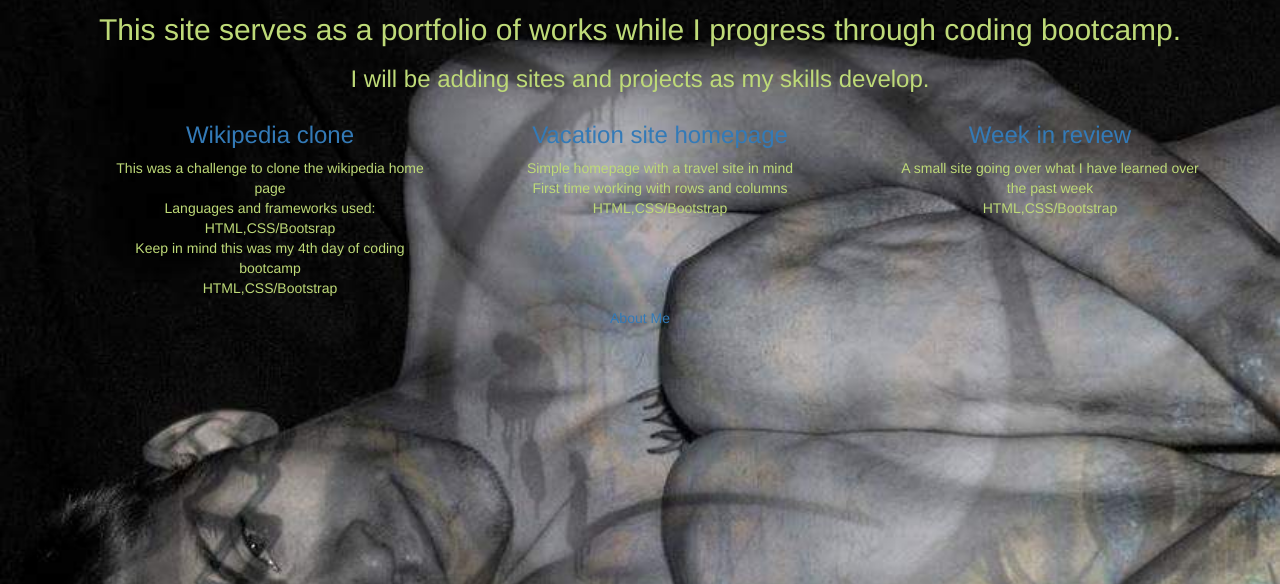
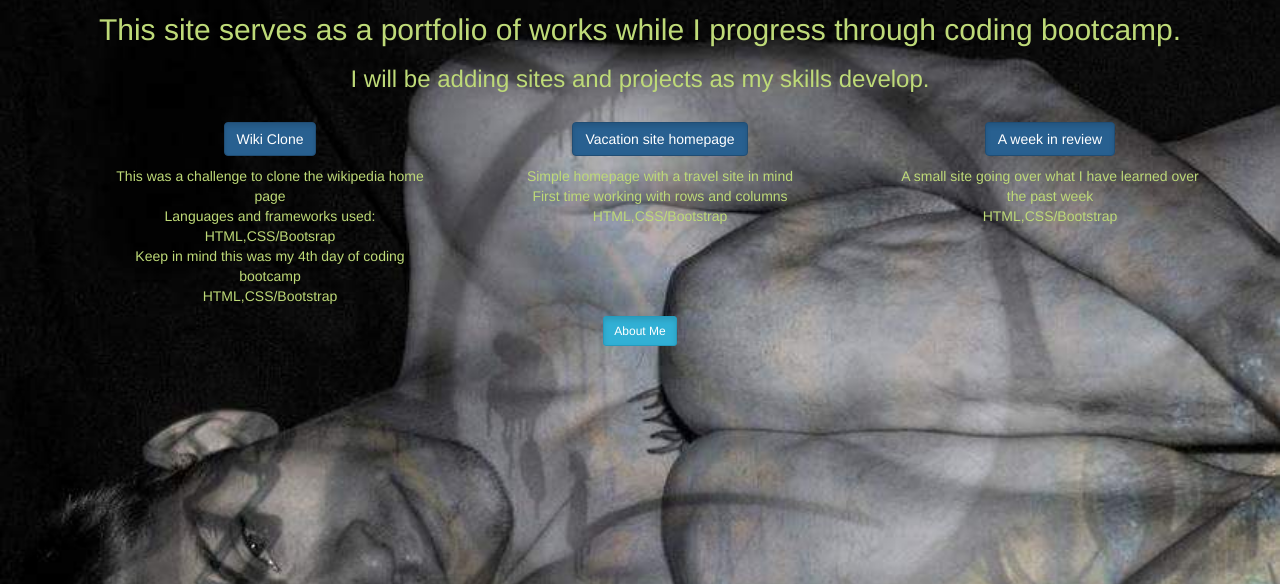
Before and after one commit to Erikzaksf/Portfolio, a plain HTML site: page index.html in a window 1280 px wide. Shown: the part 216-800 px from the top of the page. Drawn offline with Linux system fonts and the light colour scheme.

Commit message:
added buttons

```diff
--- a/index.html
+++ b/index.html
@@ -30,27 +30,28 @@
           <br>
         </div>
           <div class="row" >
-            <div class="col-md-4" class="bgpurp1">
+            <div class="col-md-4">
               <ul>
-                <li><h3><a href="https://github.com/Erikzaksf/Wikipedia.git">Wikipedia clone</a></h3></li>
+                <li><h3><a href="https://github.com/Erikzaksf/Wikipedia.git" class="btn btn-primary btn-md active" role="button" aria-pressed="true">Wiki Clone</a></h3></li>
+
                 <li>This was a challenge to clone the wikipedia home page</li>
                 <li>Languages and frameworks used: HTML,CSS/Bootsrap</li>
                 <li>Keep in mind this was my 4th day of coding bootcamp</li>
                 <li>HTML,CSS/Bootstrap</li>
               </ul>
             </div>
-            <div class="col-md-4" class="bgpurp2">
+            <div class="col-md-4">
               <ul>
-                <li><h3><a href="https://github.com/Erikzaksf/vacation.git">Vacation site homepage</a></h3></li>
+                <li><h3><a href="https://github.com/Erikzaksf/vacation.git" class="btn btn-primary btn-md active" role="button" aria-pressed="true"> Vacation site homepage</a></h3></li>
                 <li>Simple homepage with a travel site in mind</li>
                 <li>First time working with rows and columns</li>
                 <li>HTML,CSS/Bootstrap</li>
               </ul>
 
             </div>
-            <div class="col-md-4" class="bgpurp1">
+            <div class="col-md-4">
               <ul>
-                <li><h3><a href="https://github.com/Erikzaksf/week-in-review.git">Week in review</a></h3></li>
+                <li><h3><a href="https://github.com/Erikzaksf/week-in-review.git"class="btn btn-primary btn-md active" role="button" aria-pressed="true">A week in review</a></h3></li>
                 <li>A small site going over what I have learned over the past week</li>
                 <li>HTML,CSS/Bootstrap</li>
                 <li></li>
@@ -58,7 +59,7 @@
             </div>
 
           </div>
-        <a href="about.html">About Me</a>
+        <a href="about.html" class="btn btn-info btn-sm active" role="button" aria-pressed="true">About Me</a>
 
       </div>
     </body>
```
Also changed, not shown: about.html (+2 -2 lines).
